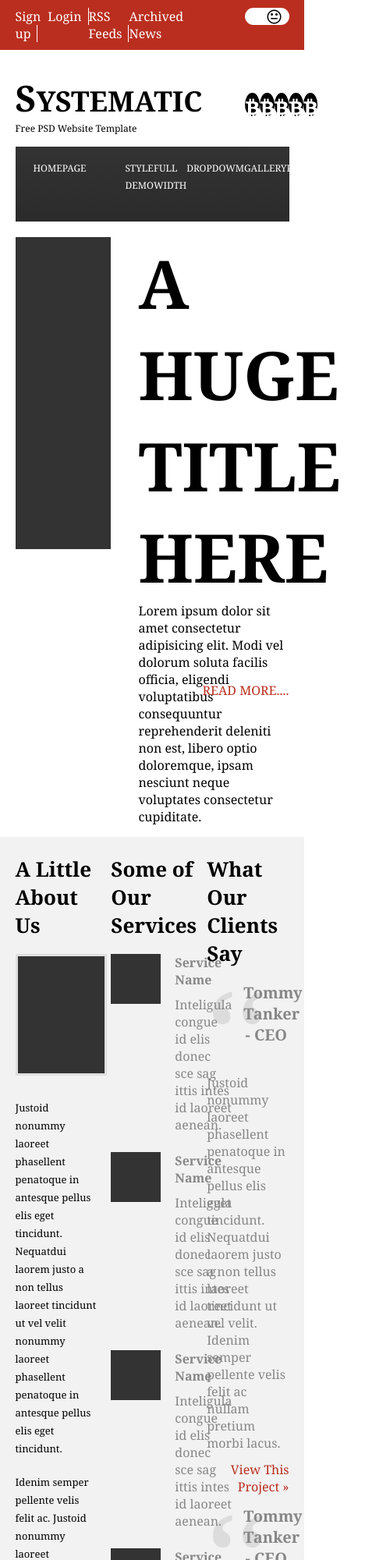
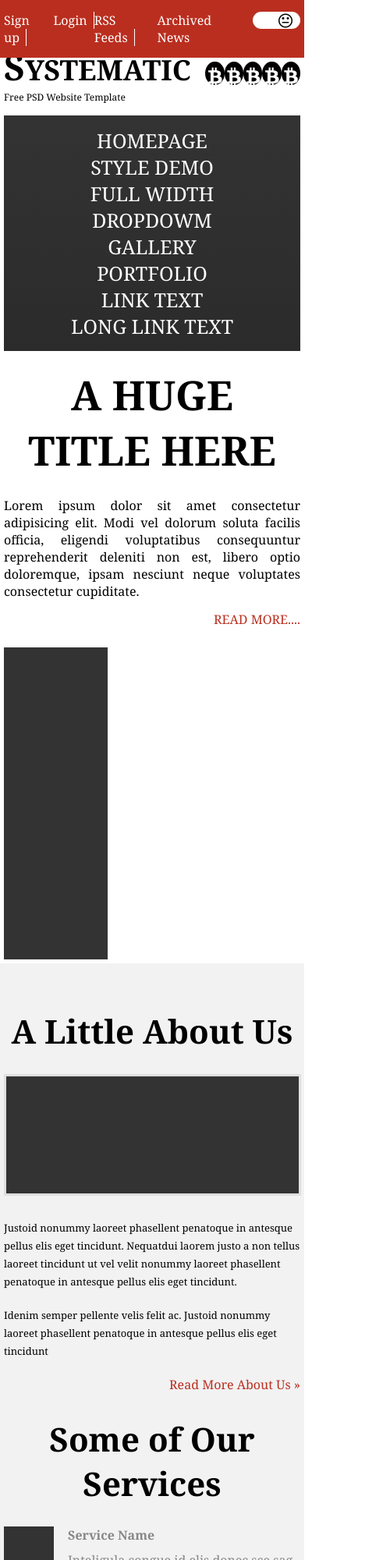
Before and after one commit to Tm9kaxi/systematic, a plain HTML site: page praktika/index.html in a window 390 px wide. Shown: the top 2000 px of the page at 78% size, 500 px wide, since content can reach past the window. Drawn offline with Linux system fonts and the light colour scheme.

Commit message:
Add files via upload

```diff
--- a/praktika/SCSS/style.scss
+++ b/praktika/SCSS/style.scss
@@ -39,7 +39,7 @@ header{
 	}
 }
 .container{
-	width: 90%;
+	max-width: 1200px;
 	margin:0 auto;
 }
 .header_search{
--- /dev/null
+++ b/praktika/css/media.css
@@ -0,0 +1,168 @@
+@media (max-width: 1250px){
+	.container{
+		max-width: 900px;
+	}
+	header ul{
+		width: 45%;
+	}
+	.icons {
+		width: 23%;
+	}
+	#big_main .clients h4::after{
+		top:-22px;
+		font-size: 90px;
+	}
+	#big_main .our_services ul li{
+		margin-bottom: 14px;
+	}
+}
+@media (max-width: 960px){
+	.container{
+		max-width: 768px;
+	}
+	.footer .contact_us .submit{
+		max-width: 40%;
+	}
+	.photoAndtitle .title h2{
+		font-size: 52px;
+		text-align: center;
+		margin-bottom: 25px;
+	}
+	.photoAndtitle .title p{
+		text-align: justify;
+	}
+	#big_main .container{
+		flex-wrap: wrap;
+		justify-content: space-around;
+	}
+	#big_main .aLittle{
+		flex:0 1 45%;
+		max-width: none;
+	}
+	#big_main .our_services{
+		flex:0 1 50%;
+		max-width: none;
+	}
+	#big_main .clients{
+		flex:0 1 100%;
+		max-width: none;
+	}
+	#big_main .clients p{
+		text-align: justify;
+	}
+	footer .lates_tweets{
+		flex:0 1 50%;
+	}
+	footer .quick_links{
+		flex:0 1 50%;
+		margin-bottom: 55px;
+	}
+	footer .latest_blog_posts{
+		flex: 0 1 45%;
+
+	}
+	footer .contact_us{
+		flex: 0 1 45%;
+	}
+	#big_main h3{
+		font-size: 42px;
+		margin-bottom: 7%;
+		text-align: center;
+		padding-top: 30px;
+	}
+	footer .container{
+		flex-wrap: wrap;
+	}
+}
+@media (max-width: 768px){
+	.container{
+		max-width: 540px;
+	}
+	.photoAndtitle{
+		flex-direction: column-reverse;
+
+	}
+	.big_menu ul li:first-child{
+		padding:0;
+	}
+	.photoAndtitle .title{
+		width: 100%;
+	}
+	.title{
+		padding-bottom: 21px;
+	}
+	.photo{
+		margin-top:25px;
+	}
+	header{
+		width: 100%;
+		position: fixed;
+		z-index: 99;
+	}
+	header ul{
+		width: 83%
+	}
+	.big_menu ul{
+		flex-direction: column;
+	}
+	.big_menu ul li{
+		text-align: center;
+	}
+	.big_menu ul li a{
+		font-size: 25px;
+	}
+	.photoAndtitle .photo{
+		width: none;
+	}
+	.photoAndtitle .title{
+		width: none;
+	}
+	.photoAndtitle .title span{
+		bottom: 0%;
+	}
+	#big_main .aLittle{
+		flex:0 1 100%;
+	}
+	#big_main .our_services{
+		flex:0 1 100%;
+	}
+	.clients_content{
+		margin-bottom: 26px;
+	}
+	footer .lates_tweets{
+		flex:0 1 100%;
+	}
+	footer .quick_links{
+		flex:0 1 100%;
+	}
+	footer .quick_links{
+		text-align: center;
+	}
+	footer .latest_blog_posts{
+		flex:0 1 100%;
+	}
+	footer .contact_us{
+		flex:0 1 100%;
+	}
+	footer .contact_us .submit{
+		width: 101.5%;
+	}
+	footer .mini_footer .container{
+		justify-content: center;
+	}
+	.copyright{
+		padding-bottom: 15px;
+	}
+}
+@media (max-width: 555px){
+	.container{
+		max-width: 550px;
+		padding: 5px;
+	}
+	.icons{
+		width: 32%;
+	}
+	.logo_icons{
+		padding-top: 49px;
+	}
+}
--- a/praktika/index.html
+++ b/praktika/index.html
@@ -5,6 +5,7 @@
 	<meta name="viewport" content="width=device-width, initial-scale=1.0">
 	<link rel="stylesheet" href="css/style.css">
 	<link rel="stylesheet" href="https://cdnjs.cloudflare.com/ajax/libs/font-awesome/4.7.0/css/font-awesome.min.css">
+	<link rel="stylesheet" href="css/media.css">
 	<title>Document</title>
 </head>
 <body>
```
Also changed, not shown: praktika/css/style.css.
